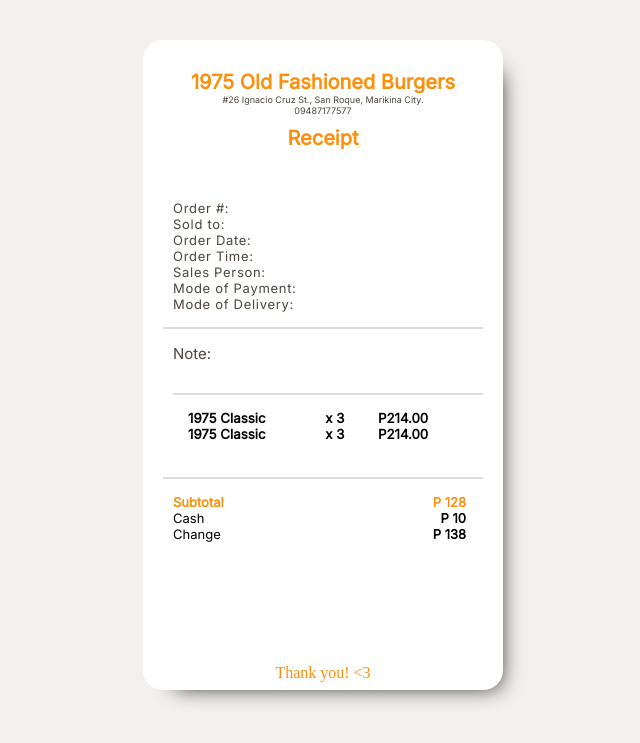
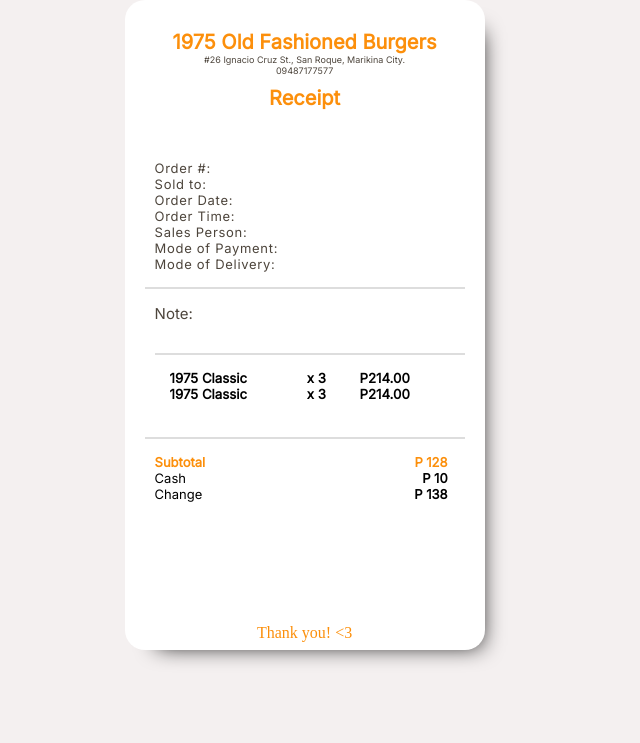
Before and after one commit to JackPratin/CEED-OOS, a PHP site: page /receipt.html in a window 1280 px wide. Shown: the top 743 px of the page, without its empty margins (317-957 px from the left). Run offline with PHP 8.4, Linux system fonts and the light colour scheme.

Commit message:
receipt edit

```diff
--- a/css/receipt.css
+++ b/css/receipt.css
@@ -19,10 +19,7 @@ body {
     background-color: white;
     border-radius: 20px;
     position: relative;
-    top: 50%;
-    left: 50%;
-    margin-top: -360px;
-    margin-left: -180px;
+    left: 34.5%;
     box-shadow: 14px 14px 22px -18px;
     padding: 20px
 }
```
